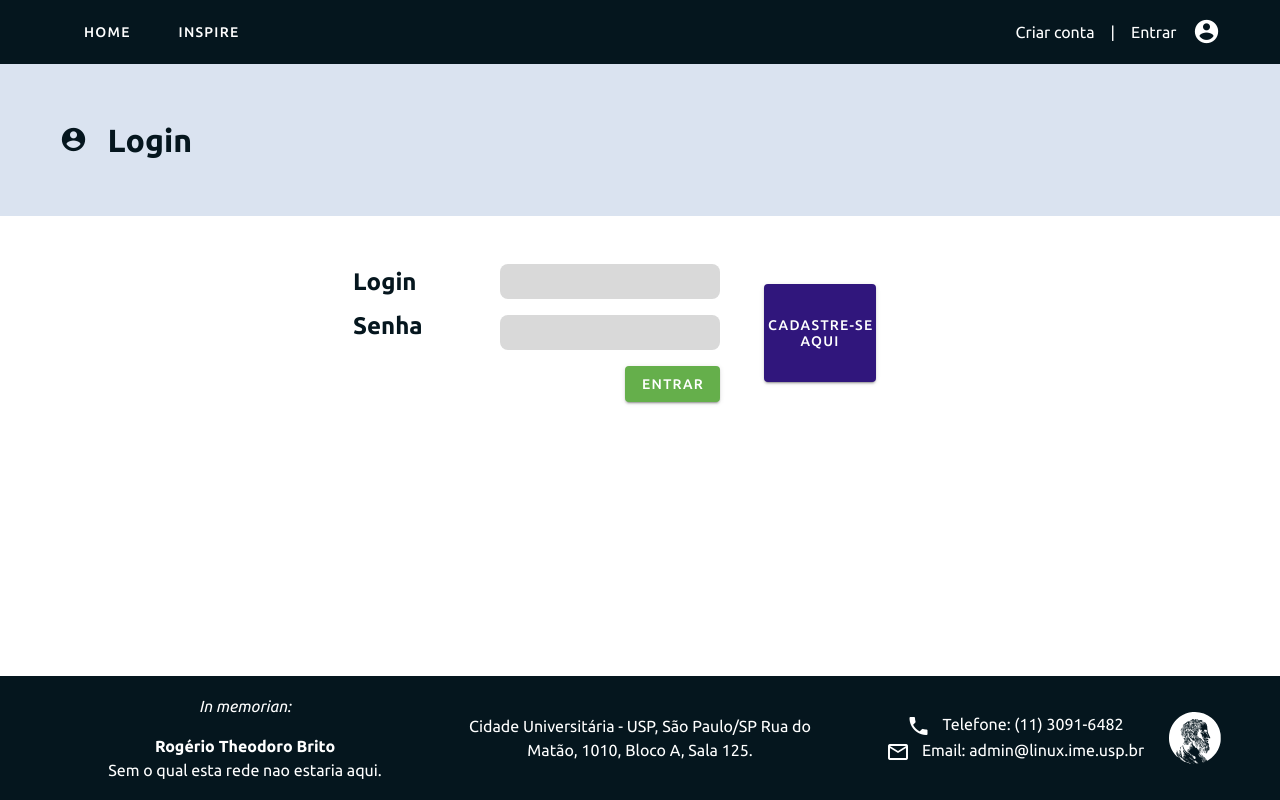
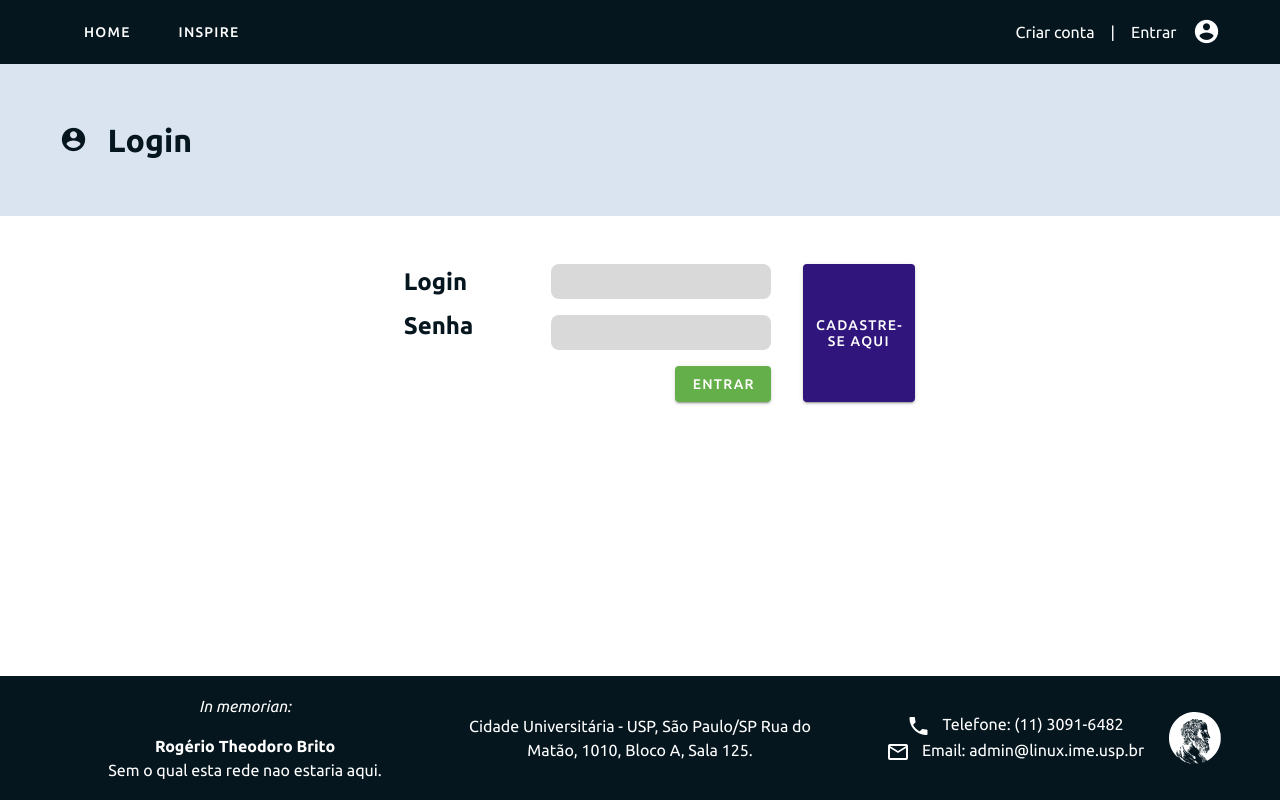
Before and after one commit to uspcodelab/bootcamp-2022, a Nuxt app in the folder frontend/: page /login in a window 1280 px wide. Built offline with nearby package versions, Linux system fonts and the light colour scheme.

Commit message:
Adiciona wrap de texto no botão
Signed-off-by: José Lucas Silva Mayer <josemayer@usp.br>

```diff
--- a/frontend/pages/login.vue
+++ b/frontend/pages/login.vue
@@ -1,7 +1,7 @@
 <template>
   <div>
     <SecaoTitulo title="Login" icon="mdi-account-circle" />
-    <div class="d-flex align-center justify-center mt-10">
+    <div class="d-flex justify-center align-stretch mt-10">
       <div class="d-flex flex-column align-end">
         <v-row class="d-flex justify-end">
           <v-col cols="3">
@@ -27,12 +27,9 @@
         </v-row>
       </div>
 
-      <v-col cols="2" class="d-flex align-center">
-        <v-btn color="#30167C" height="7em" width="8em">
-          Cadastre-se<br />
-          aqui
-        </v-btn>
-      </v-col>
+      <v-btn color="#30167C" width="8em" height="auto" class="pa-5 my-2">
+        Cadastre-se aqui
+      </v-btn>
     </div>
   </div>
 </template>
@@ -40,6 +37,8 @@
 <script></script>
 
 <style>
+.v-btn__content { width: 100%; white-space: normal; }
+
 .inputField {
   background-color: #d9d9d9;
   height: 2.2em;
```
